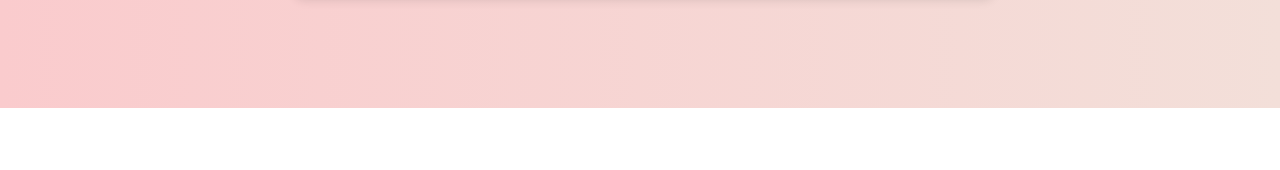
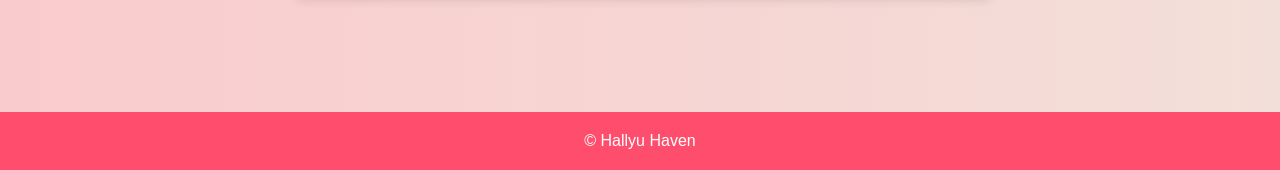
Before and after one commit to mvslema/hallyu-haven, a plain HTML site: page ongoing.html in a window 1280 px wide. Shown: the part 692-862 px from the top of the page. Before the commit the page ends 800 px from the top, so only its background shows below. Drawn offline with Linux system fonts and the light colour scheme.

Commit message:
Update ongoing.html

```diff
--- a/ongoing.html
+++ b/ongoing.html
@@ -45,5 +45,9 @@
         </div>
     </main>
 
+    <footer>
+        <p>&copy; Hallyu Haven</p>
+    </footer>
+
 </body>
 </html>
```
